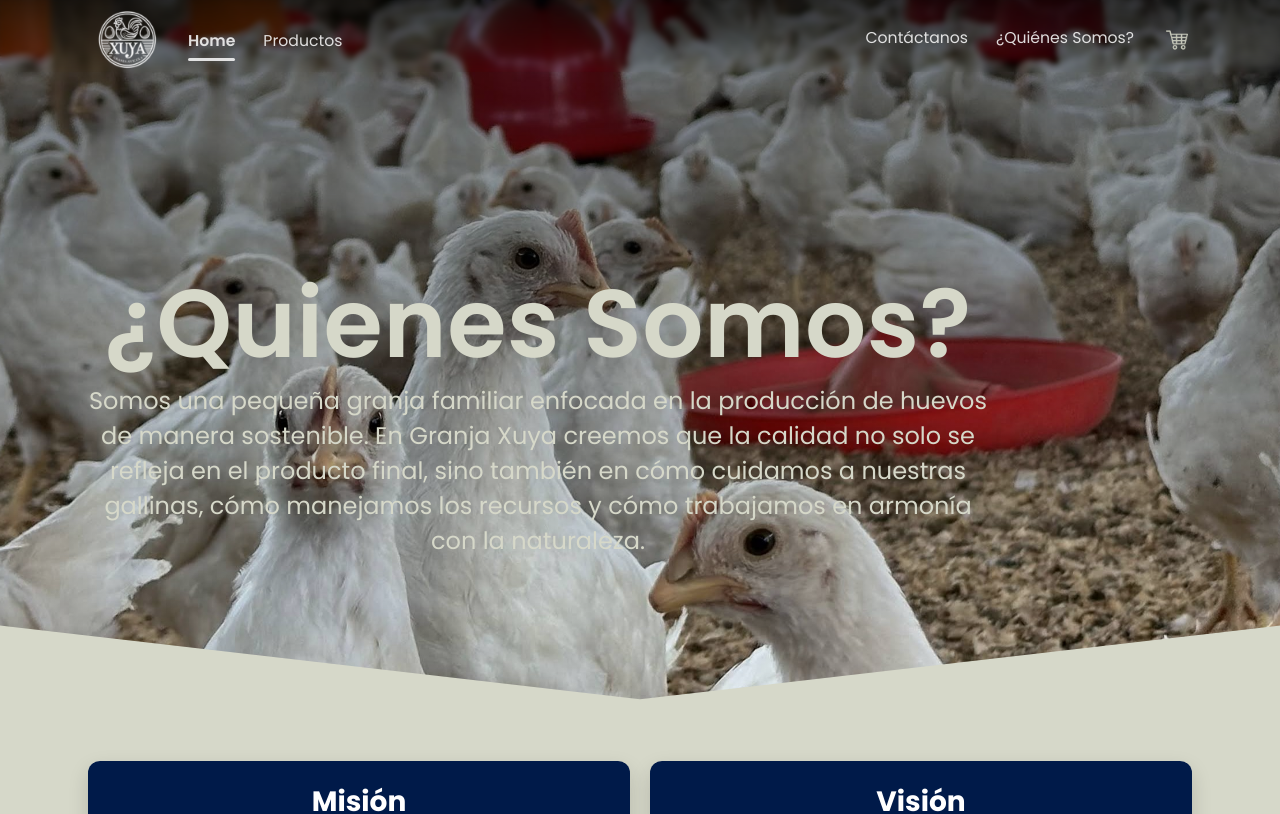
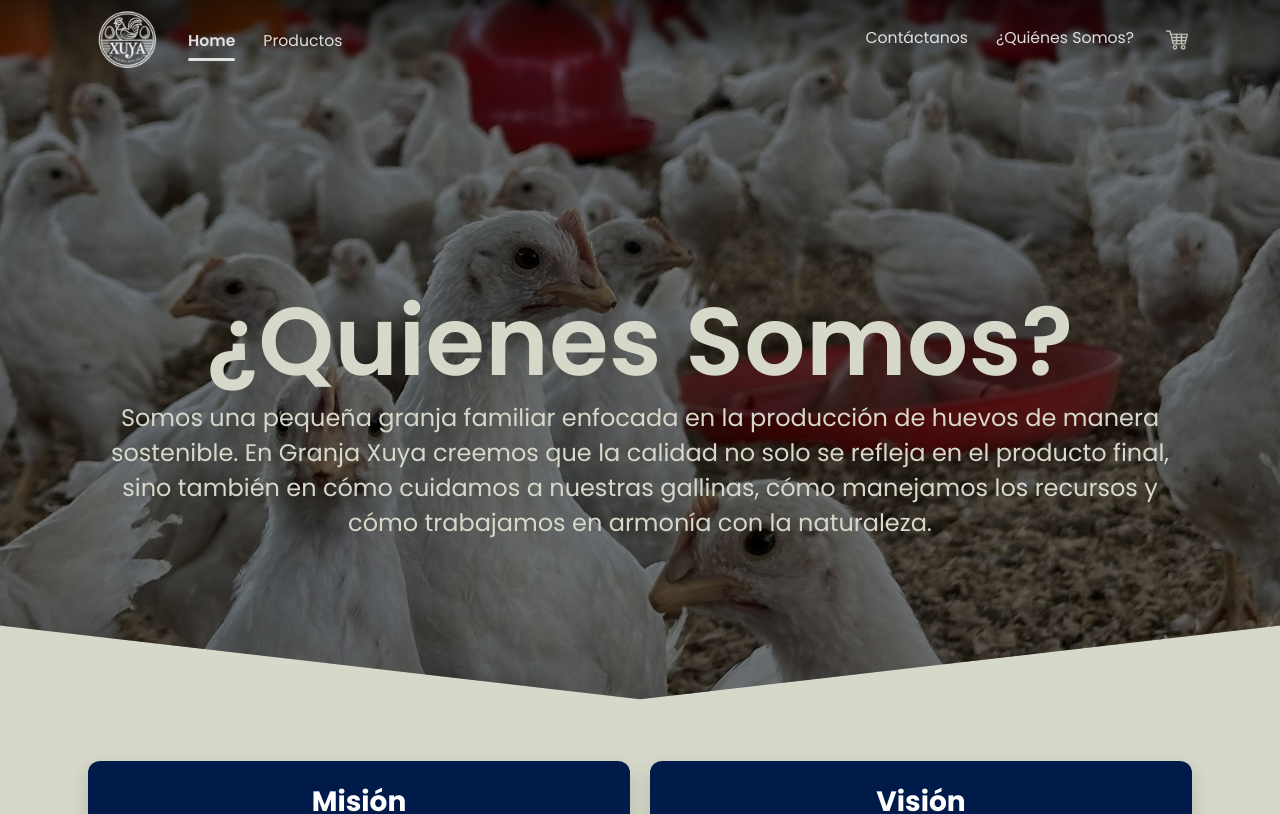
Before and after one commit to Granjaxuya/GranjaxuyaFrontend, a React (Create React App) app in the folder granjaxuyafrontend/: page /quienes-somos in a window 1280 px wide. Shown: the top 814 px of the page. Built offline with nearby package versions, Linux system fonts and the light colour scheme.

Commit message:
home and contact design corrections

```diff
--- a/granjaxuyafrontend/src/components/Hero/Hero.css
+++ b/granjaxuyafrontend/src/components/Hero/Hero.css
@@ -21,7 +21,6 @@
 }
 
 .hero-copy {
-  max-width: 900px;
   padding-top: 12vh;
   text-align: center;
   color: var(--beige);
--- a/granjaxuyafrontend/src/components/Who/Who.css
+++ b/granjaxuyafrontend/src/components/Who/Who.css
@@ -9,7 +9,7 @@ body{
   place-items: center;
   align-items: center;
   background-image:
-    linear-gradient(rgba(0,0,0,.55), rgba(0,0,0,0)),
+    linear-gradient(rgba(0,0,0,.55), rgba(0,0,0,.55)),
     url('../../../public/images/ChickenLP.jpg');
   background-size: cover;
   background-position: center;
@@ -25,7 +25,6 @@ body{
 }
 
 .who-copy {
-  max-width: 900px;
   padding-top: 12vh;
   text-align: center;
   color: var(--beige);
```
